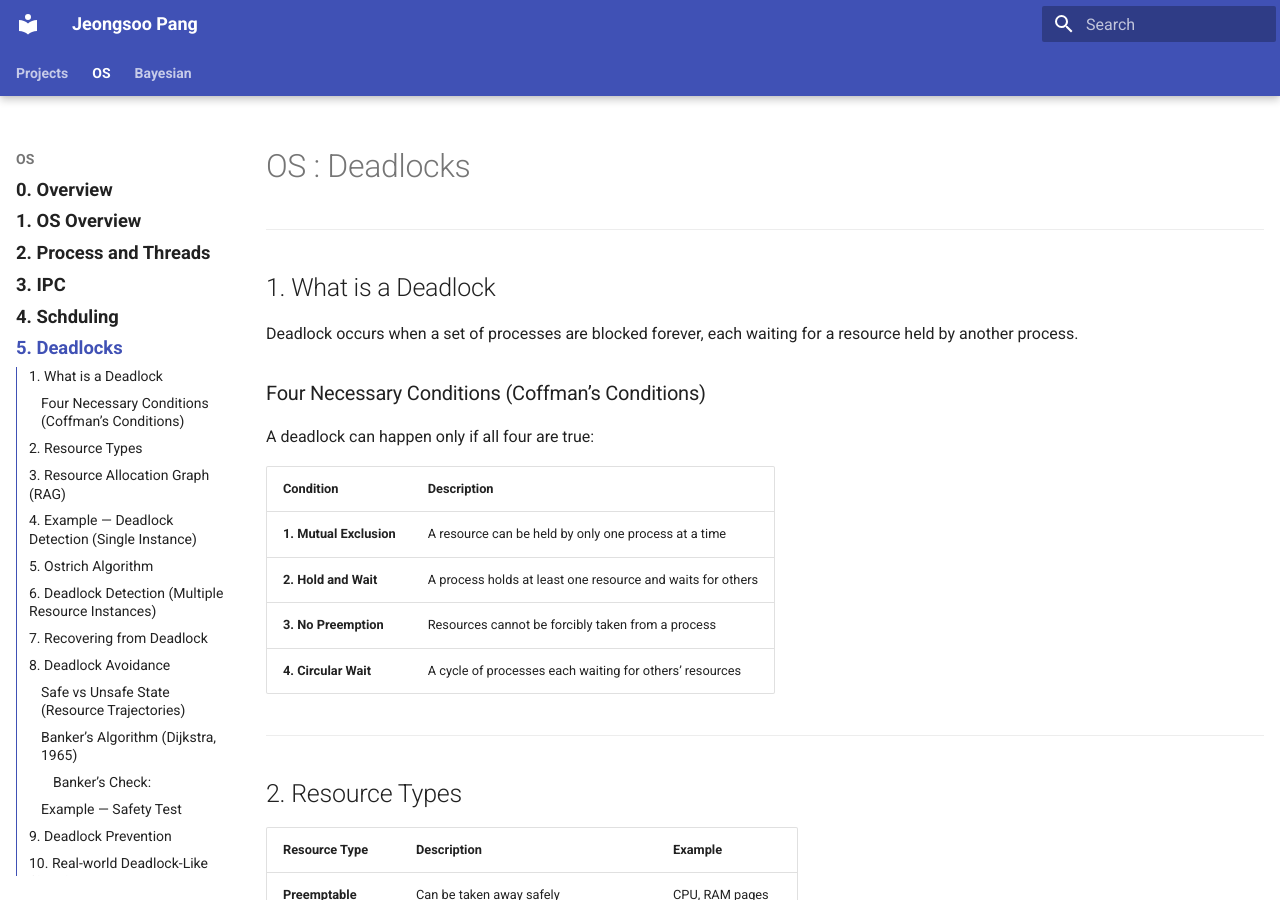
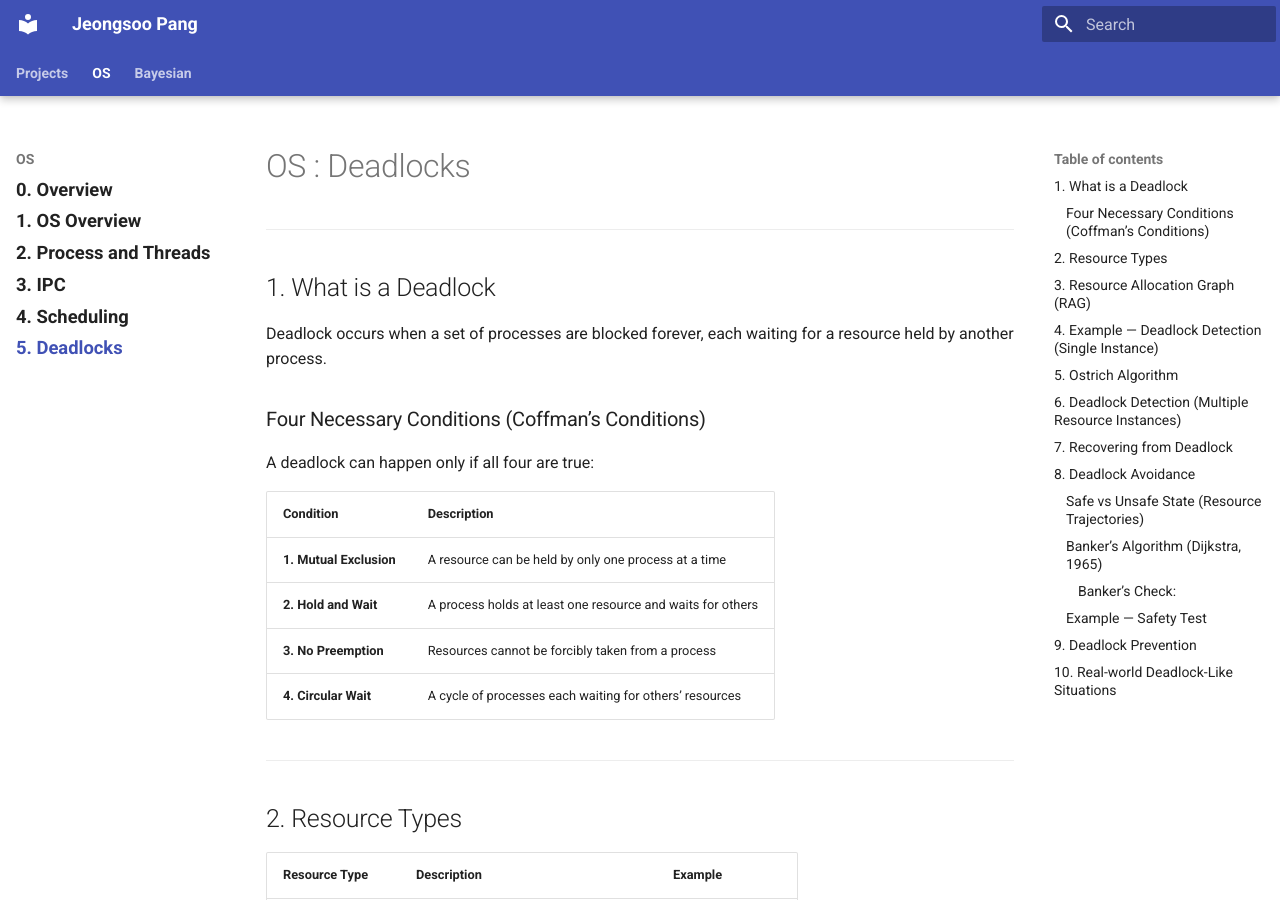
Before and after one commit to Jeongsoo-dev/ML_based_MR_CT_SeriesType_Detection, an MkDocs documentation site: the page built from docs/os/lec5_deadlocks.md, in a window 1280 px wide and 900 px high. Built offline with MkDocs 1.6.1 and Material for MkDocs 9.7.7, drawn with Linux system fonts in a browser that asks for light colours.

Commit message:
Update mkdocs.yml

```diff
--- a/mkdocs.yml
+++ b/mkdocs.yml
@@ -3,13 +3,14 @@ site_name: Jeongsoo Pang
 theme:
   name: material
   features:
-    - navigation.tabs           # <-- top tabs in the blue bar
-    - navigation.tabs.sticky    # <-- keep tabs visible on scroll
+    - navigation.tabs           # top tabs in the blue bar
+    - navigation.tabs.sticky    # keep tabs visible on scroll
     - navigation.instant
-    - toc.integrate
+
+    - toc.follow                # highlight active section in the right ToC
   palette:
     - scheme: default
-      primary: indigo           # (optional) header color
+      primary: indigo
       accent: indigo
 
 extra_css:
@@ -22,7 +23,7 @@ markdown_extensions:
       generic: true
   - admonition
   - toc:
-      permalink: true
+      permalink: true          # keeps ¶ permalinks in headings
 
 extra_javascript:
   - https://polyfill.io/v3/polyfill.min.js?features=es6
@@ -39,7 +40,7 @@ nav:
       - "1. OS Overview": os/os_overview.md
       - "2. Process and Threads": os/lec2_process_thread.md
       - "3. IPC": os/lec3_ipc_synchronization.md
-      - "4. Schduling": os/lec4_scheduling.md
+      - "4. Scheduling": os/lec4_scheduling.md     # ✅ spelling fixed
       - "5. Deadlocks": os/lec5_deadlocks.md
   - Bayesian:
       - "0. Overview": bayesian/index.md
```
